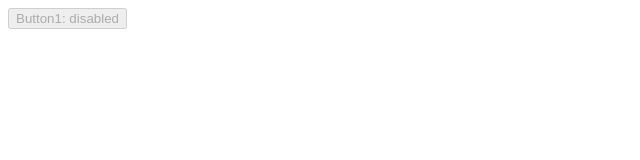
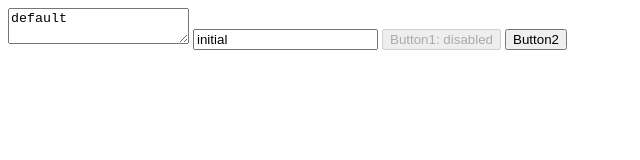
Before and after one commit to Takayoshi-Aoyagi/BoB, a plain HTML site: page sample/index.html in a window 1280 px wide. Shown: the whole page, without its empty margins (0-640 px from the left). Drawn offline with Linux system fonts and the light colour scheme.

Commit message:
textarea, textbox

```diff
--- a/sample/app.js
+++ b/sample/app.js
@@ -2,9 +2,27 @@
 
 var App = function () {
 
+    var ta1 = new FormBase.TextInput({
+	el: "#ta1",
+	text: "default"
+    });
+
+    var ta2 = new FormBase.TextInput({
+	el: "#ta2",
+	text: "initial"
+    });
+
     var btn1 = new FormBase.Button({
 	el: "#btn1",
-	label: "Button1",
+	text: "Button1",
+	onClick: function () {
+	    console.log("Clicked");
+	}
+    });
+
+    var btn2 = new FormBase.Button({
+	el: "#btn2",
+	text: "Button2",
 	onClick: function () {
 	    console.log("Clicked");
 	}
@@ -12,11 +30,16 @@ var App = function () {
 
     setTimeout(function () {
 	btn1.disable();
-	btn1.label("Button1: disabled");
+	btn1.text("Button1: disabled");
     }, 5000);
 
     setTimeout(function () {
 	btn1.enable();
-	btn1.label("Button1");
+	btn1.text("Button1");
     }, 10000);
+
+    setTimeout(function () {
+	ta1.reset();
+	ta2.reset();
+    }, 12000);
 };
--- a/sample/index.html
+++ b/sample/index.html
@@ -6,7 +6,10 @@
   </head>
 
   <body>
-    <button id="btn1"></btn>
+    <textarea id="ta1"></textarea>
+    <input type="text" id="ta2"></input>
+    <input type="button" id="btn1"></input>
+    <button id="btn2"></btn>
 
     <!-- Libraries -->
     <script type="text/javascript" src="../lib/jquery-2.1.1.min.js"></script>
--- a/src/form_base.js
+++ b/src/form_base.js
@@ -6,6 +6,51 @@
      * Super class of HTML form element
      */
     var AbstractForm = Backbone.View.extend({
+
+	events: {
+	    "click": "_onClick"
+	},
+
+	/**
+	 * Replace callback function of on click event
+	 *
+	 * @param callback callback function
+	 */
+	setOnClick: function (callback) {
+	    this._onClick = callback;
+	},
+
+	/**
+	 * Initialize common objects.
+	 */
+	_init: function (options) {
+	    var msg;
+	    // el (required)
+	    if (!options.el) {
+		msg = this._PREFIX + "el is NOT set.";
+		new Error(msg);
+	    }
+	    this.el = options.el;
+
+	    // on click
+	    this.setOnClick(options.onClick);
+	},
+
+	/**
+	 * Returns tag type.
+	 * @example "INPUT", "BUTTON" ...
+	 */
+	_getTagType: function () {
+	    return this.$el[0].tagName;
+	},
+
+	/**
+	 * default behavior of click event (throws Error!)
+	 */
+	_onClick: function () {
+	    var msg = this._PREFIX + "Click event is NOT implemented yet.";
+	    throw new Error(msg);
+	},
 
 	/**
 	 * enable disabled element
@@ -27,70 +72,103 @@
      */
     var Button = AbstractForm.extend({
 
-	PREFIX: "FormBase.Button: ",
+	_PREFIX: "FormBase.Button: ",
 
 	/**
 	 * initialize button
 	 *
 	 * @param options.el id (required)
-	 * @param options.label label text of this button.
+	 * @param options.text label text of this button.
 	 * @param options.onClick callback function of click event (required)
 	 */
 	initialize: function (options) {
-	    var msg;
-	    if (!options.el) {
-		msg = PREFIX + "el is NOT set.";
-		new Error(msg);
-	    }
-	    this.el = options.el;
-
-	    this.labelName = options.label;
-	    this.label(this.labelName);
-
-	    if (options.onClick) {
-		this.onClick = options.onClick;
-	    }
-	},
-
-	events: {
-	    "click": "onClick"
+	    this._init(options);
+	    //
+	    this._text = options.text;
+	    this.text(this._text);
 	},
 
 	/**
-	 * default behavior of click event (throws Error!)
+	 * Get text if argument is null.
+	 * Set text if argument exists.
+	 *
+	 * @param text label text
 	 */
-	onClick: function () {
-	    var msg = PREFIX + "Click event is NOT implemented yet.";
-	    throw new Error(msg);
+	text: function (str) {
+	    if (!str) {
+		return this._text;
+	    }
+	    var tagType = this._getTagType();
+
+	    switch (tagType) {
+	    case "INPUT":
+		var type = this.$el.attr("type");
+		switch (type) {
+		case "button":
+		    this.$el.val(str);    // when <input type="button">
+		    break;
+		default:
+		    throw new Error("text(): Invalid type (" + type + ")");
+		}
+		break;
+	    case "BUTTON":
+		this.$el.text(str); // when <button>
+		break;
+	    default:
+		throw new Error("text(): Invalid tagType (" + tagType + ")");
+	    }
+	    this._text = str
+	}
+    });
+
+    /**
+     * Text area or text box
+     */
+    var TextInput = AbstractForm.extend({
+
+	_PREFIX: "FormBase.TextArea: ",
+
+	/**
+	 * initialize button
+	 *
+	 * @param options.el id (required)
+	 * @param options.text default text
+	 * @param options.onClick callback function of click event
+	 */
+	initialize: function (options) {
+	    this._init(options);
+	    //
+	    this._defaultText = options.text;
+	    this._text = this._defaultText;
+	    this.text(this._text);
 	},
 
 	/**
-	 * Get label text if argument is null.
-	 * Set label if argument is exist.
+	 * Get text if the argument is null.
+	 * Set text if the argument exists.
 	 *
-	 * @param label label text
+	 * @param str label text
 	 */
-	label: function (label) {
-	    if (!label) {
-		return this.labelName;
+	text: function (str) {
+	    if (!str) {
+		return this._text;
 	    }
-	    this.labelName = label;
-	    this.$el.text(this.labelName);
+	    this.$el.val(str);
+	    this._text = str;
 	},
 
 	/**
-	 * Replace callback function of on click event
-	 *
-	 * @param callback callback function
+	 * reset to default text.
 	 */
-	setOnClick: function (callback) {
-	    this.onClick = callback;
+	reset: function () {
+	    this.text(this._defaultText);
 	}
     });
 
     // Aggregate functions to FormBase
     var FormBase = function () {};
     FormBase.Button = Button;
+    FormBase.TextInput = TextInput;
 
     // export FormBase
     window.FormBase = FormBase;
```
